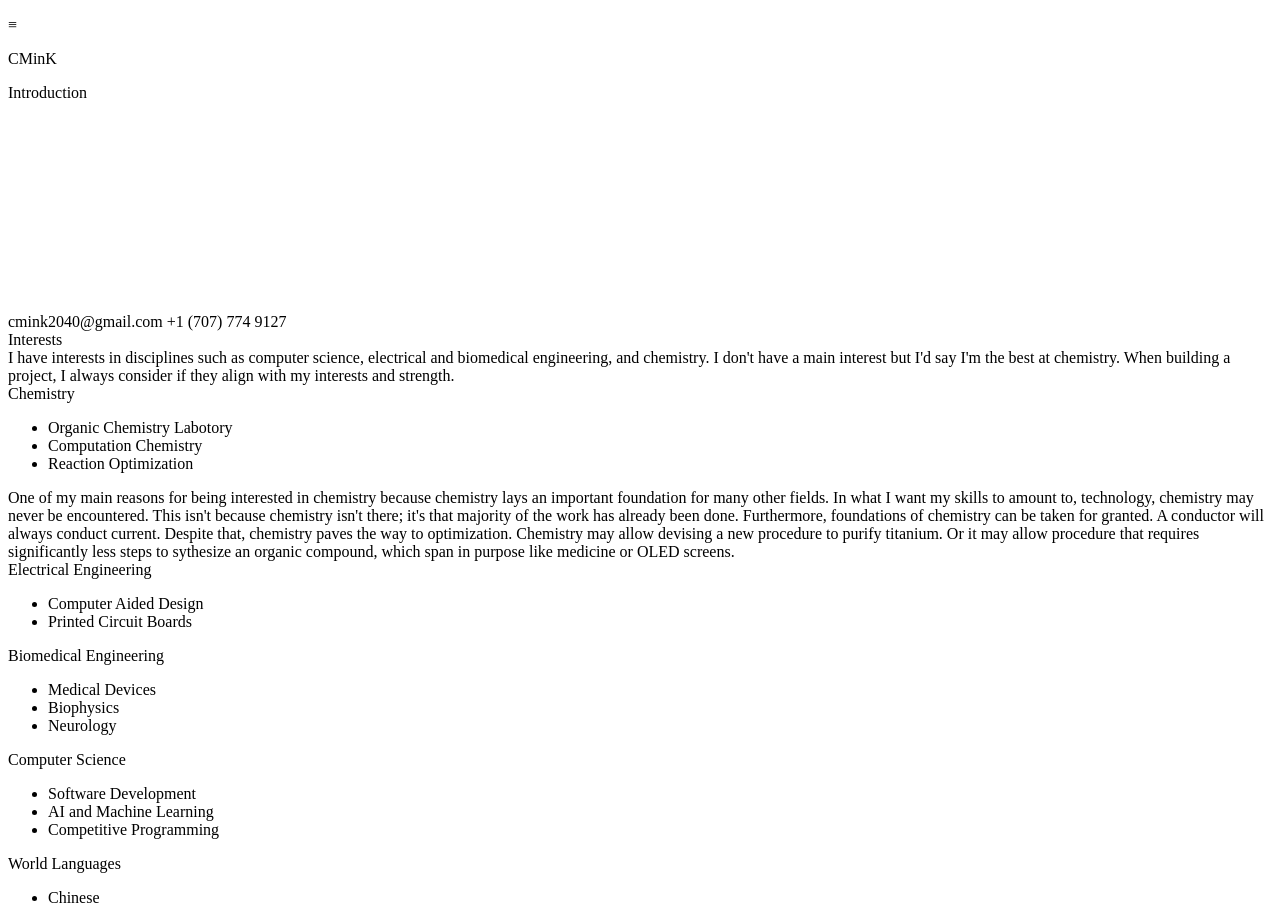
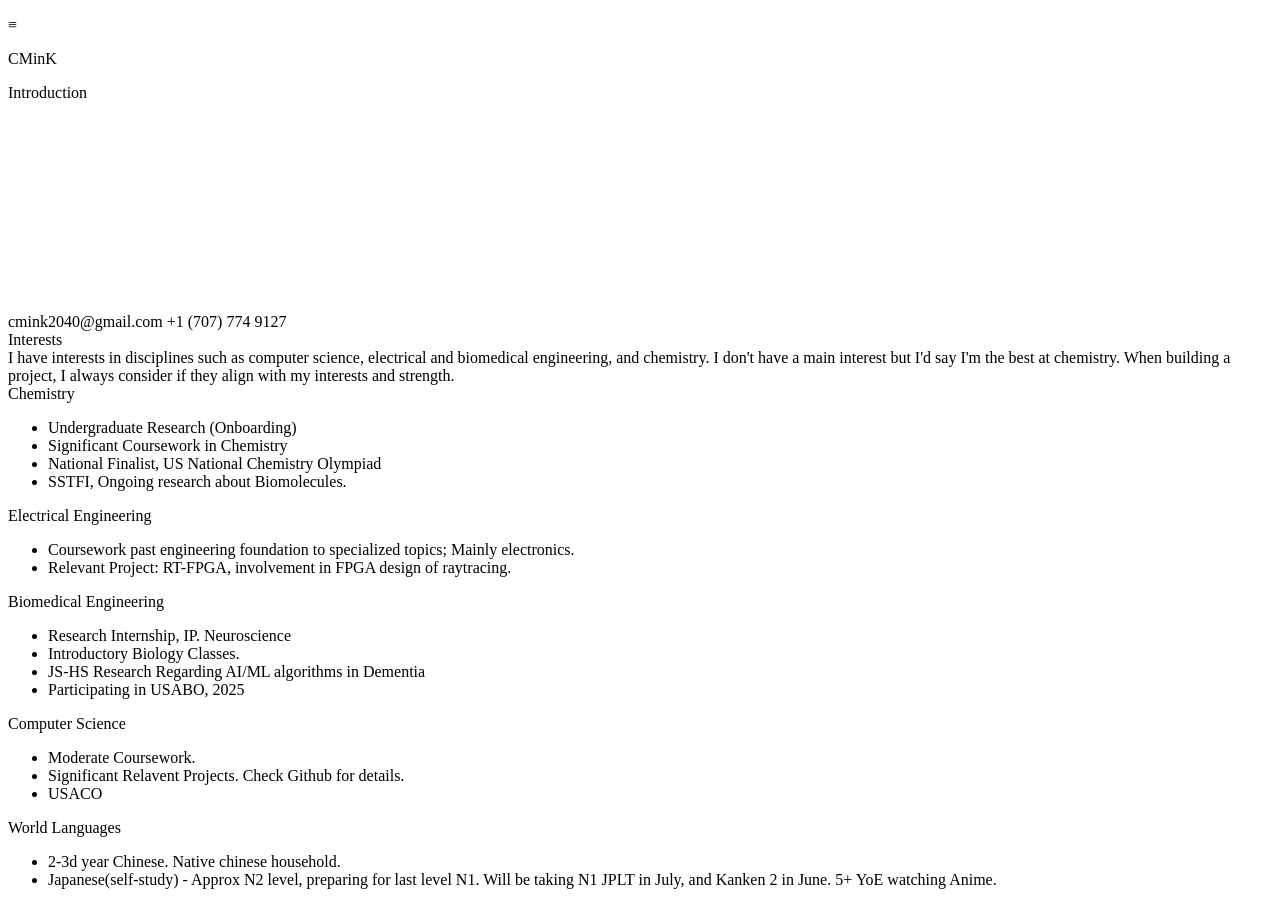
Before and after one commit to cmink2040/cmink-personal-site, a Next.js app: page / in a window 1280 px wide. Shown: the top 905 px of the page. Built offline with nearby package versions, Linux system fonts and the light colour scheme.

Commit message:
Updated descriptions on the main page

```diff
--- a/src/app/[[...slug]]/index.tsx
+++ b/src/app/[[...slug]]/index.tsx
@@ -54,8 +54,6 @@ const Homepage = () => {
                             <FormatLink link='https://www.github.com/cmink2040' text='Github'
                                         img='/assets/github-mark/github-mark-white.png'/>
 
-                            <FormatLink link='https://www.youtube.com/channel/UC4QXq1XQZoY5Z5qZ4X6Z3jQ' text="YouTube"
-                                        img='/assets/brand-monochrome-logos/yt_logo_mono_dark.png'/>
 
 
                     </div>
@@ -73,63 +71,52 @@ const Homepage = () => {
             <Header> Chemistry </Header>
 
             <ul className='list-disc text-sm pb-2'>
-                <li> Organic Chemistry Labotory </li>
-                <li>  Computation Chemistry </li>
-                <li> Reaction Optimization</li>
+                <li> Undergraduate Research (Onboarding) </li>
+                <li> Significant Coursework in Chemistry </li>
+                <li> National Finalist, US National Chemistry Olympiad </li>
+                <li> SSTFI, Ongoing research about Biomolecules. </li>
             </ul>
 
-            <Text>
-                One of my main reasons for being interested in chemistry because chemistry lays an important foundation for many other fields. In what I want my skills
-                to amount to, technology, chemistry may never be encountered. This isn't because chemistry isn't there; it's that majority of the work has already been done.
-                Furthermore, foundations of chemistry can be taken for granted. A conductor will always conduct current. Despite that, chemistry paves the way to optimization.
-                Chemistry may allow devising a new procedure to purify titanium. Or it may allow procedure that requires significantly less steps to sythesize an organic compound, which
-                span in purpose like medicine or OLED screens.
-            </Text>
 
             <Header> Electrical Engineering </Header>
 
             <ul className='list-disc text-sm pb-2'>
-                <li> Computer Aided Design </li>
-                <li> Printed Circuit Boards </li>
+                <li> Coursework past engineering foundation to specialized topics; Mainly electronics. </li>
+                <li> Relevant Project: RT-FPGA, involvement in FPGA design of raytracing. </li>
             </ul>
 
             <Header> Biomedical Engineering </Header>
 
             <ul className='list-disc text-sm pb-2'>
-                <li> Medical Devices </li>
-                <li> Biophysics </li>
-                <li> Neurology </li>
+                <li> Research Internship, IP. Neuroscience </li>
+                <li> Introductory Biology Classes. </li>
+                <li> JS-HS Research Regarding AI/ML algorithms in Dementia </li>
+                <li> Participating in USABO, 2025 </li>
             </ul>
 
             <Header> Computer Science </Header>
 
             <ul className='list-disc text-sm pb-2'>
-                <li> Software Development </li>
-                <li> AI and Machine Learning</li>
-                <li> Competitive Programming</li>
+                <li> Moderate Coursework. </li>
+                <li> Significant Relavent Projects. Check Github for details. </li>
+                <li> USACO </li>
             </ul>
 
             <Header> World Languages </Header>
 
             <ul className='list-disc text-sm pb-2'>
-                <li> Chinese </li>
-                <li> Japanese </li>
+                <li> 2-3d year Chinese. Native chinese household.  </li>
+                <li> Japanese(self-study) - Approx N2 level, preparing for last level N1. Will be taking N1 JPLT in July, and Kanken 2 in June. 5+ YoE watching Anime.</li>
             </ul>
 
 
 
-            <Title > Projects  </Title>
 
+
+            <Header> Personal Website Details </Header>
             <Text>
-                Majority of my projects are programming projects. This is because of the reliability
-                and avaliability of resources I have. I can always program, but I can't always run
-                experiments in the lab.
-            </Text>
-
-            <Header> Personal Website  </Header>
-            <Text>
-                This website was built off of NextJS in react. There are other pages beside this main page, see
-                the menu.
+                This website was built off of NextJS in react.
+                There are other pages beside this main page, see the menu.
             </Text>
 
             <Title> Coursework </Title>
```
